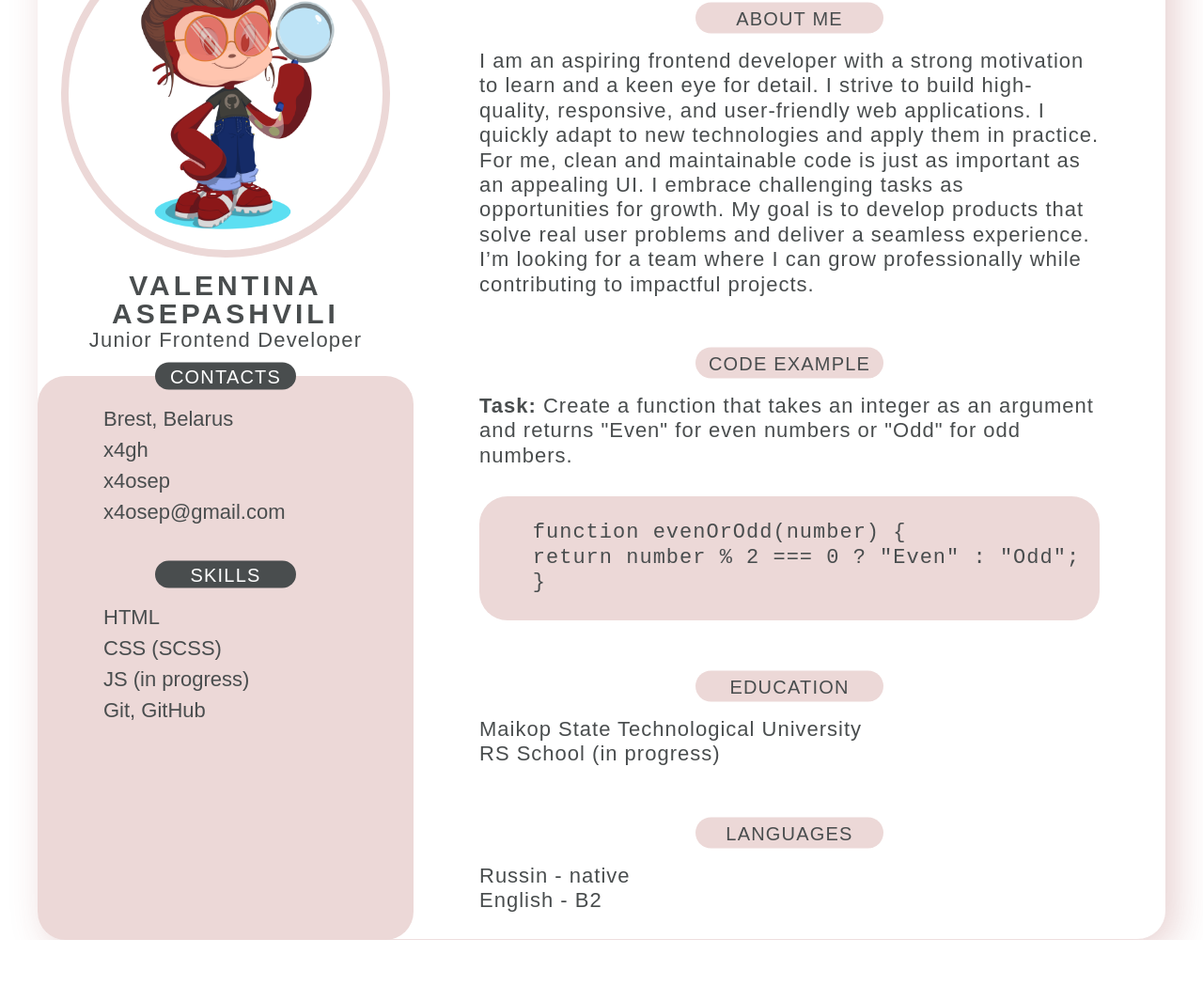
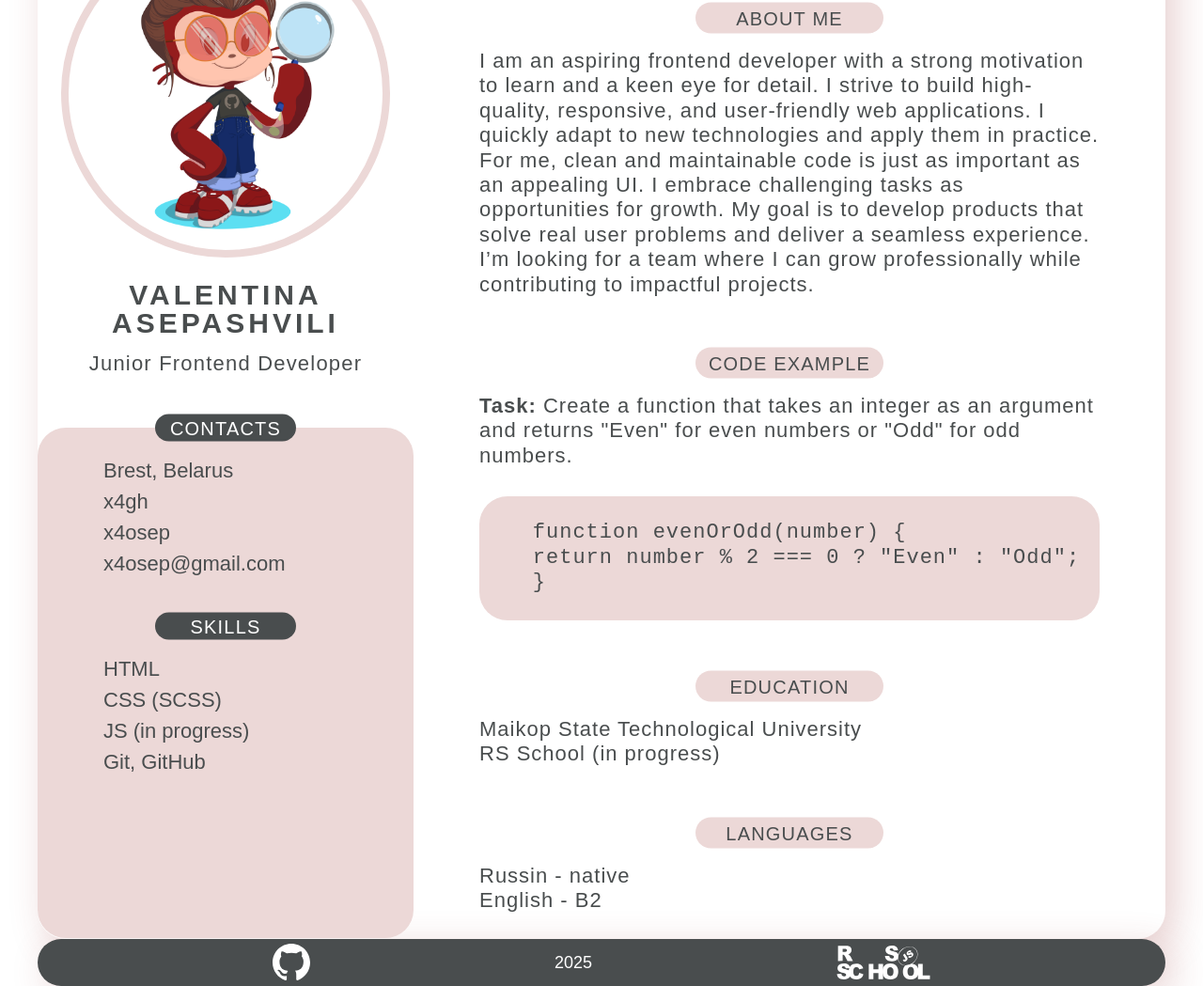
Before and after one commit to x4gh/rsschool-cv, a plain HTML site: page index.html in a window 1280 px wide. Shown: the part 121-1170 px from the top of the page at 94% size. Before the commit the page ends 1121 px from the top, so only its background shows below. Drawn offline with Linux system fonts and the light colour scheme.

Commit message:
feat: add footer

```diff
--- a/css/style.css
+++ b/css/style.css
@@ -87,21 +87,25 @@ h6 {
     font-weight: 400;
 }
 
+body {
+    font-family: Arial, Helvetica, sans-serif;
+    font-size: 18px;
+}
+
 .container {
     border-radius: 30px;
     display: flex;
-    margin: 20px auto;
+    margin: 20px auto 0;
     width: 1200px;
     height: 1100px;
-    font-family: Arial, Helvetica, sans-serif;
-    font-size: 18px;
+
     color: #494d4e;
     box-shadow: 10px 10px 40px -1px rgba(147, 45, 45, 0.23);
 }
 
 .aside {
     width: 400px;
-    height: 600px;
+    height: 543px;
 
 }
 
@@ -118,7 +122,7 @@ h6 {
 
 .title {
     margin: 0 auto;
-    padding-top: 15px;
+    padding-top: 25px;
     text-align: center;
     font-size: 30px;
     font-weight: 700;
@@ -128,6 +132,8 @@ h6 {
 }
 
 .subtitle {
+    padding-top: 15px;
+    padding-bottom: 30px;
     display: block;
     text-align: center;
     font-size: 22px;
@@ -211,7 +217,7 @@ pre {
     margin-top: 70px;
 }
 
-.languages{
+.languages {
     margin-top: 70px;
 }
 
@@ -252,3 +258,17 @@ pre {
     text-transform: uppercase;
     letter-spacing: 1.2px;
 }
+
+.footer {
+    display: flex;
+    padding: 0 250px;
+    width: 1200px;
+    margin: 0 auto;
+    height: 50px;
+    background-color: #494d4e;
+    border-radius: 30px;
+    align-items: center;
+    color: #FFF;
+    justify-content: space-between;
+    box-shadow: 10px 10px 40px -1px rgba(147, 45, 45, 0.23);
+}
--- a/index.html
+++ b/index.html
@@ -9,6 +9,7 @@
 </head>
 
 <body>
+    <div class="wrapper">
         <div class="container">
             <div class="aside">
                 <div class="aside__card">
@@ -66,12 +67,17 @@
                     <div class="about">
                         <h2 class="main__title">about me</h2>
                         <p class="text">
-                        I am an aspiring frontend developer with a strong motivation to learn and a keen eye for detail.
-                        I strive to build high-quality, responsive, and user-friendly web applications. I quickly adapt
-                        to new technologies and apply them in practice. For me, clean and maintainable code is just as
-                        important as an appealing UI. I embrace challenging tasks as opportunities for growth. My goal
+                            I am an aspiring frontend developer with a strong motivation to learn and a keen eye for
+                            detail.
+                            I strive to build high-quality, responsive, and user-friendly web applications. I quickly
+                            adapt
+                            to new technologies and apply them in practice. For me, clean and maintainable code is just
+                            as
+                            important as an appealing UI. I embrace challenging tasks as opportunities for growth. My
+                            goal
                             is to develop products that solve real user problems and deliver a seamless experience. I’m
-                        looking for a team where I can grow professionally while contributing to impactful projects.</p>
+                            looking for a team where I can grow professionally while contributing to impactful projects.
+                        </p>
                     </div>
                     <div class="code">
                         <h2 class="main__title">Code example</h2>
@@ -101,4 +107,13 @@
                 </main>
             </div>
         </div>
+        <footer class="footer">
+            <a href="https://github.com/x4gh">
+                <img src="./img/github.svg" alt="github" width="40"></a>
+            <p>2025</p>
+            <a href="https://app.rs.school/">
+                <img src="./img/rsschool.svg" alt="rsschool" width="100">
+            </a>
+        </footer>
+    </div>
 </body>
```
Also changed, not shown: img/github.svg (added), img/rsschool.svg (added). Lines whose indentation alone changed are shown as unchanged.
